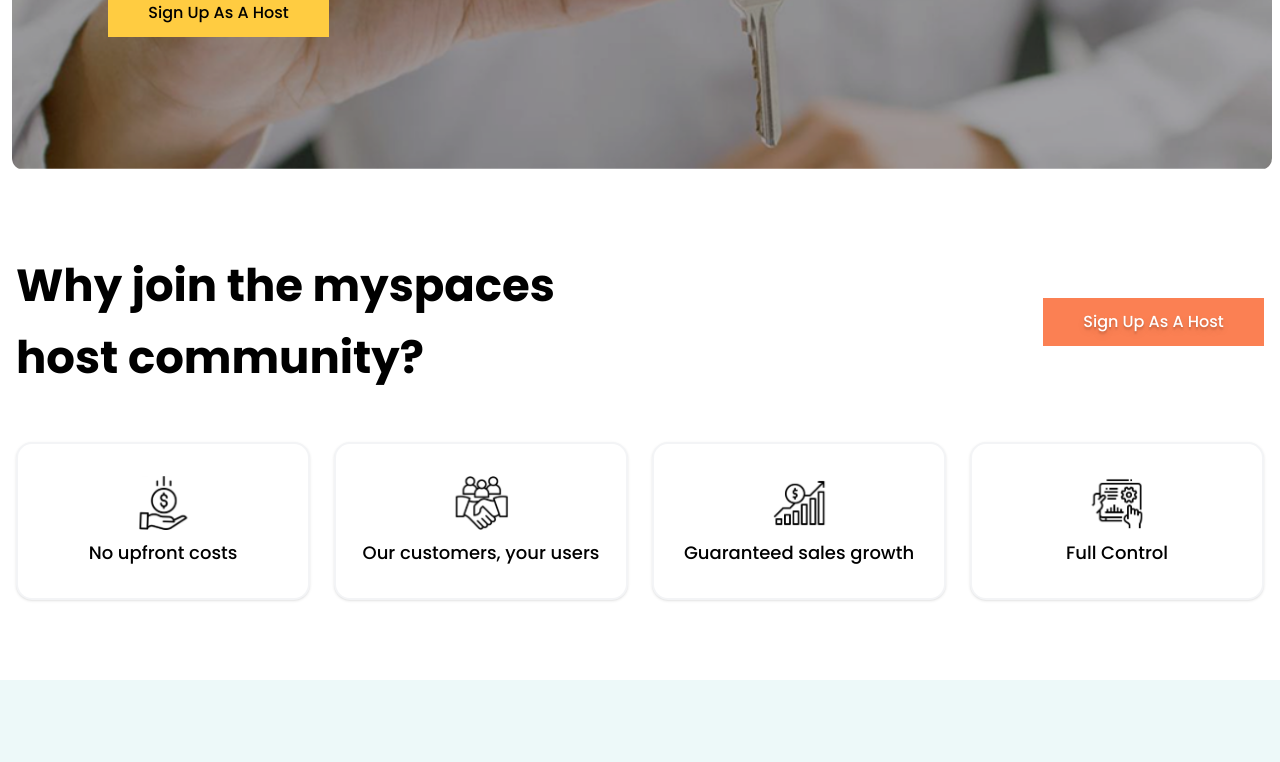
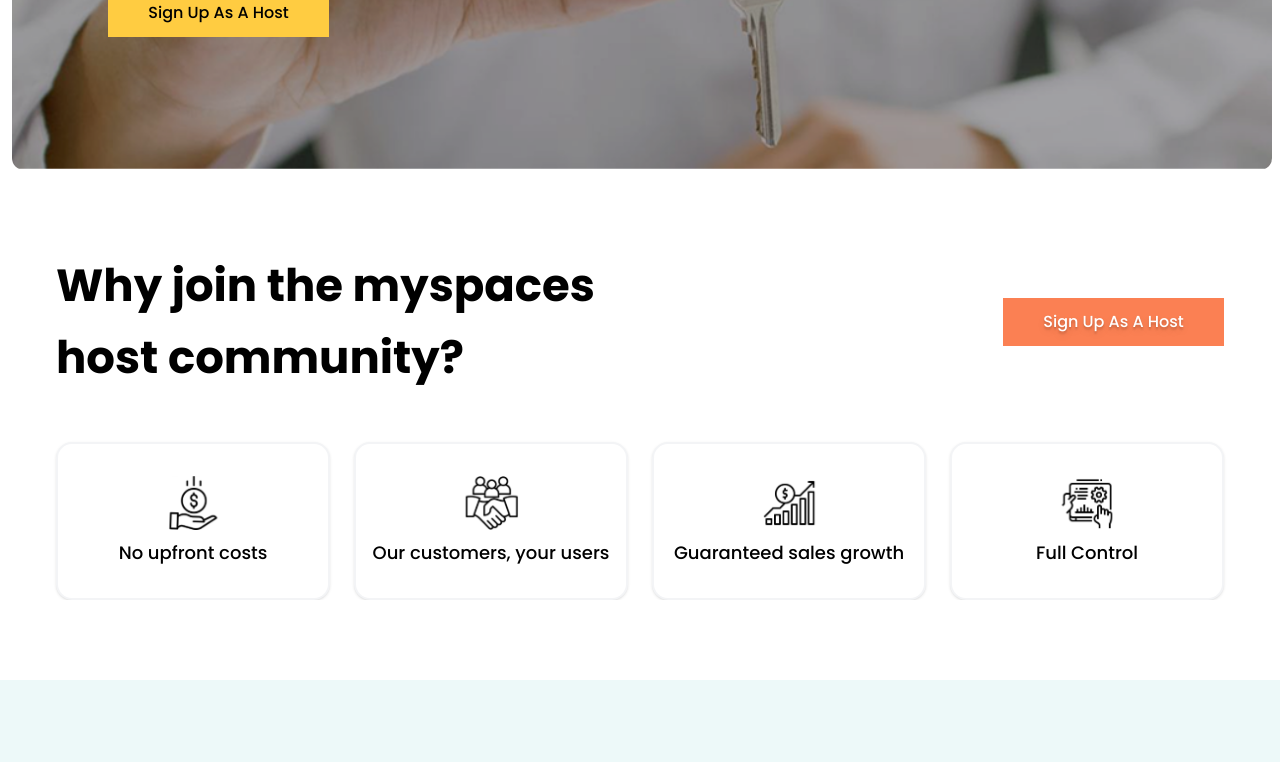
Before and after one commit to razashaikh99/New-Home-UI-Tailwind, a React (Vite) app: page / in a window 1280 px wide. Shown: the part 470-1232 px from the top of the page. Built offline with nearby package versions, Linux system fonts and the light colour scheme.

Commit message:
update responsiveness

```diff
--- a/src/Components/SectionTwo.jsx
+++ b/src/Components/SectionTwo.jsx
@@ -6,7 +6,7 @@
 
 export default function SectionTwo() {
     return (
-        <div className="my-20 max-w-[1300px] px-4 mx-auto">
+        <div className="overflow-x-hidden my-20 max-w-[1200px] px-4 mx-auto">
             <div className="flex flex-col md:flex-row justify-between items-start md:items-center gap-4">
                 <div>
                     <p className="w-full text-[30px] sm:text-[36px] md:text-[45px] font-semibold leading-12 lg:leading-18">
```
